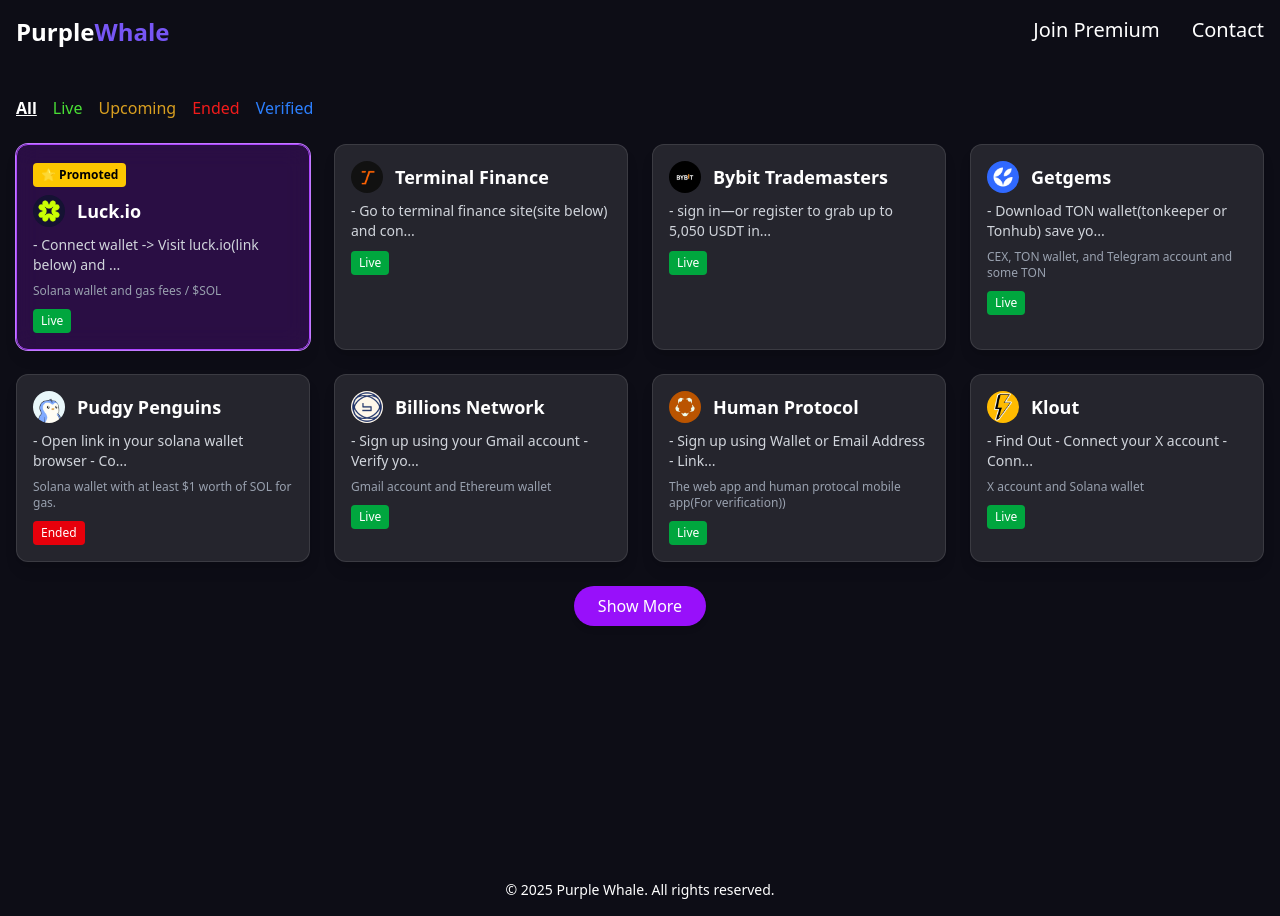
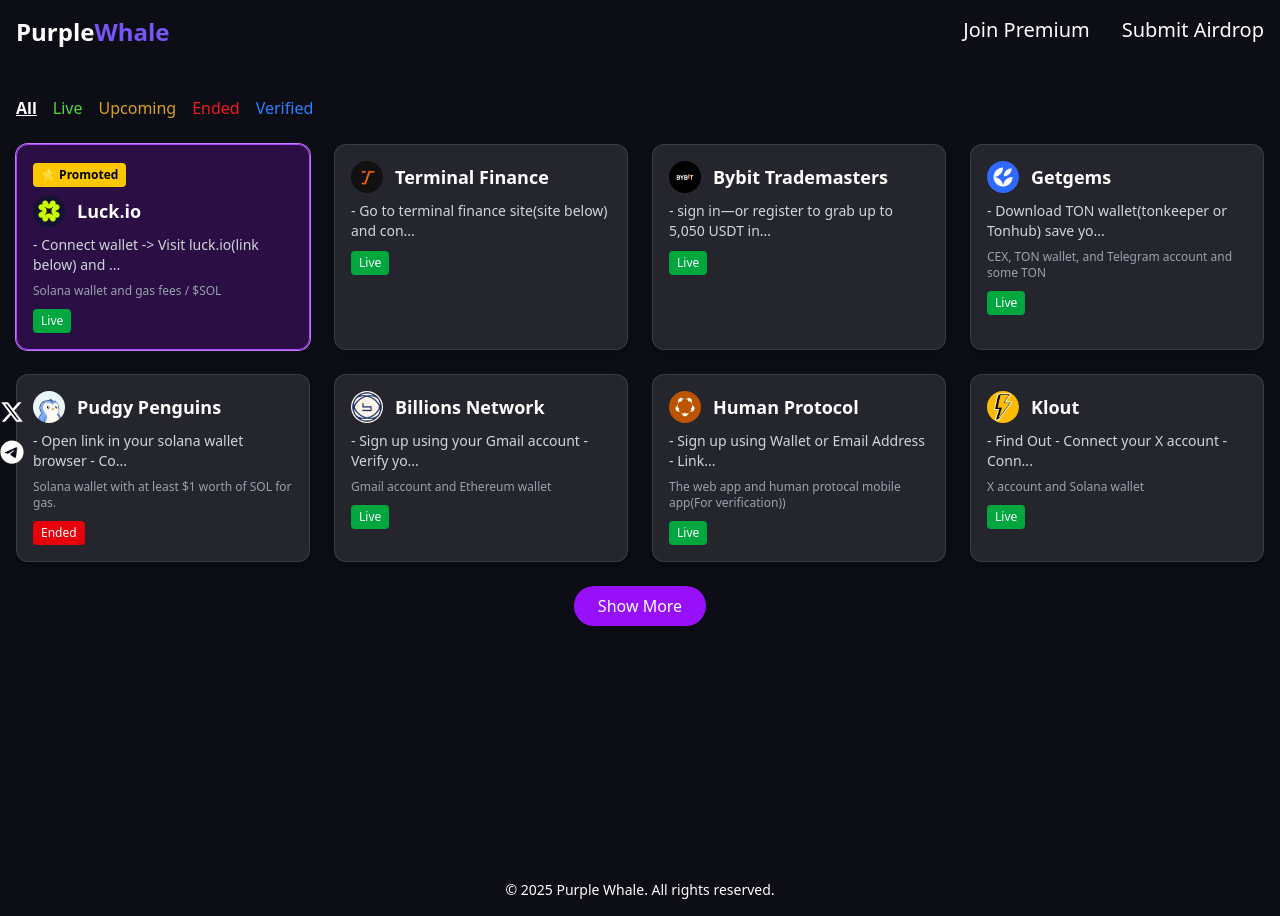
Before and after one commit to Akachukwuu/Purple-Airdrop, a React (Vite) app: page / in a window 1280 px wide. Built offline with nearby package versions, Linux system fonts and the light colour scheme.

Commit message:
Added social media links

```diff
--- a/src/App.jsx
+++ b/src/App.jsx
@@ -4,6 +4,12 @@
 import SubscriptionCard from "./components/SubscriptionCard";
 import NotFound from "./components/NotFound";
 import airdrops from "./data/airdrops.json"; // Ensure the path is correct
+import {
+  FaFacebook,
+  FaInstagram,
+  FaTelegram,
+  FaXTwitter,
+} from "react-icons/fa6";
 
 function App() {
   const cardInfo = airdrops;
@@ -29,6 +35,24 @@
           <p className="text-sm">
             © {new Date().getFullYear()} Purple Whale. All rights reserved.
           </p>
+          <div className="flex flex-col space-y-4 w-12 fixed left-0 top-100 text-white text-2xl transition-all">
+            <a
+              className=" hover:text-blue-600 hover:scale-110"
+              href="https://x.com/home"
+              target="_blank"
+              rel="noopener noreferrer"
+            >
+              <FaXTwitter />
+            </a>
+            <a
+              className=" hover:text-blue-600 hover:scale-110"
+              href="https://t.me/purpplewhale"
+              target="_blank"
+              rel="noopener noreferrer"
+            >
+              <FaTelegram />
+            </a>
+          </div>
         </footer>
       </div>
     </Router>
--- a/src/components/NavBar.jsx
+++ b/src/components/NavBar.jsx
@@ -1,5 +1,5 @@
 import React from "react";
-import { Link } from 'react-router-dom'
+import { Link } from "react-router-dom";
 
 const NavBar = () => {
   return (
@@ -9,16 +9,18 @@
           Purple<span className="text-[#7756f5]">Whale</span>
         </h3>
         <ul className="flex ml-auto space-x-8 text-white">
-          <Link to='/subscribe'><li className="text-sm md:text-xl hover:cursor-pointer hover:text-[#7556f5] transition-colors duration-300">
-            Join Premium
-          </li></Link>
+          <Link to="/subscribe">
+            <li className="text-sm md:text-xl hover:cursor-pointer hover:text-[#7556f5] transition-colors duration-300">
+              Join Premium
+            </li>
+          </Link>
           <a
-            href="https://x.com/Purpplewhaleapp"
+            href="https://forms.gle/WTxicv79zcSbx73D9"
             target="_blank"
             rel="noopener noreferrer"
           >
             <li className="text-sm md:text-xl hover:cursor-pointer hover:text-[#7556f5] transition-colors duration-300">
-              Contact
+              Submit Airdrop
             </li>
           </a>
         </ul>
```
